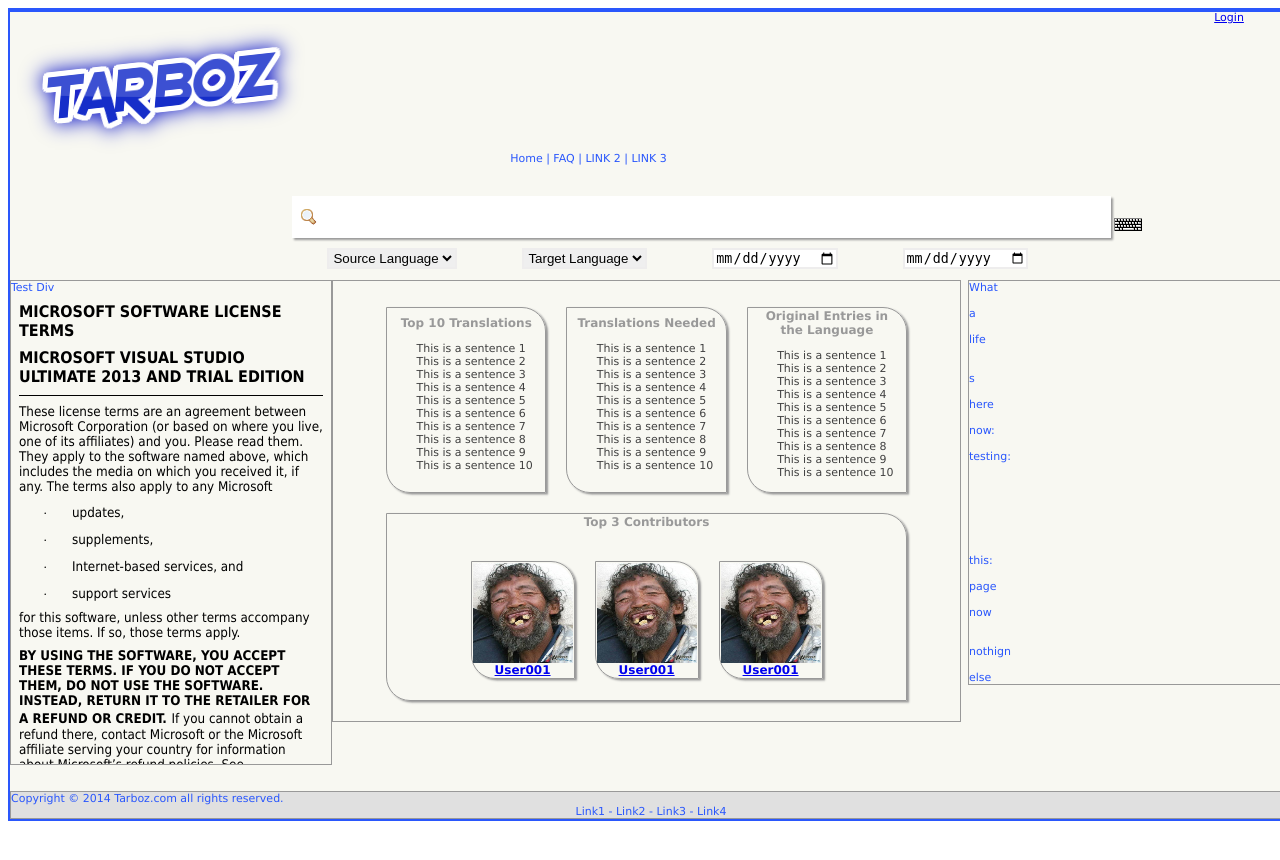
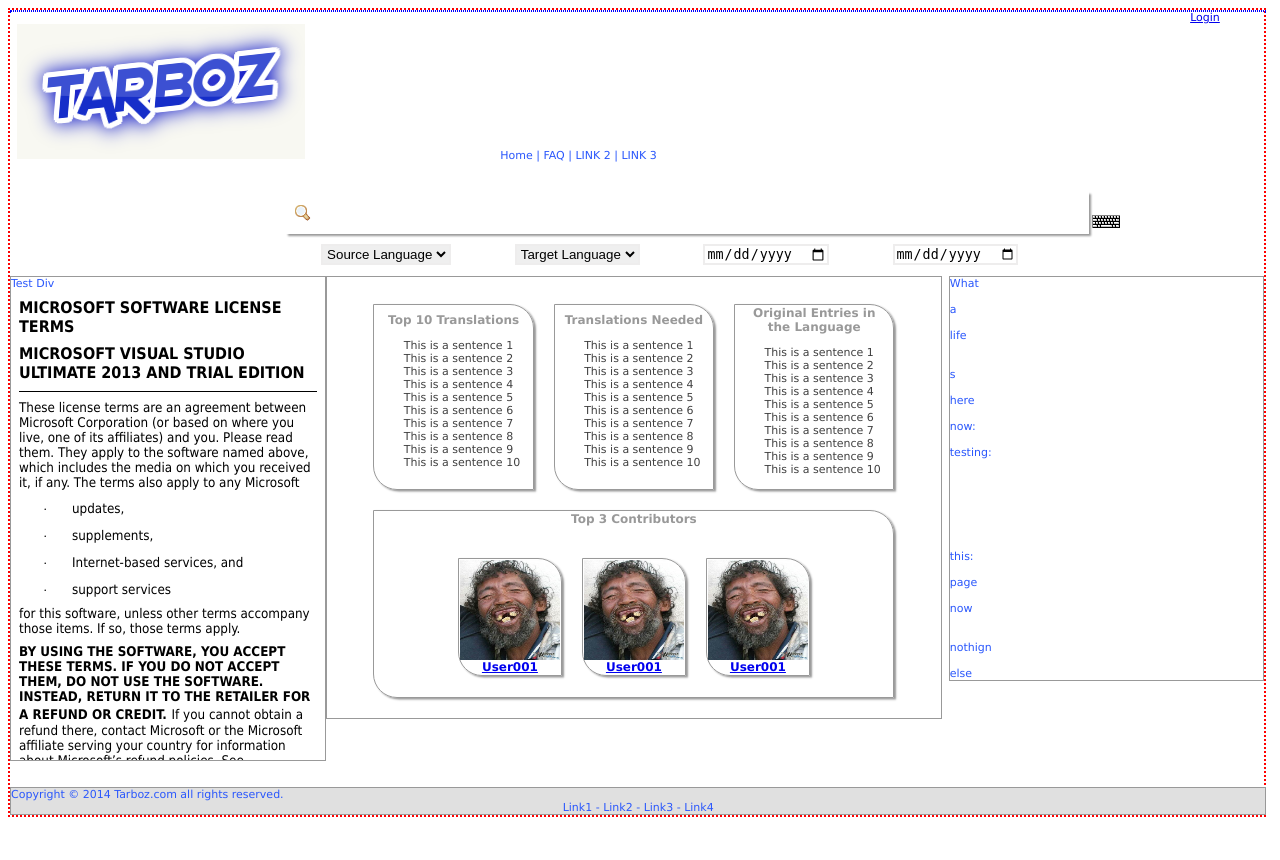
Before and after one commit to igoryen/Tarboz, a PHP site: page /index.php in a window 1280 px wide. Shown: the top 860 px of the page. Run offline with PHP 8.4, Linux system fonts and the light colour scheme.

Commit message:
issue#38 - Changed background color, lines

```diff
--- a/style/style.css
+++ b/style/style.css
@@ -5,15 +5,15 @@
 }
 #maindiv {
 	position:absolute;
-	border:Solid 2px;
+	border: dotted 2px red;
 	height:Auto;
-	width: 100%;
-	background:#f8f8f2;
+	width: 98%;
+	/*background:#f8f8f2;*/
 }
 
 #header{
 	margin-bottom:2%;
-	border:Solid 1px;
+	border:dotted 1px blue;
 	width: 100%;
 	height:30%;
 }
```
